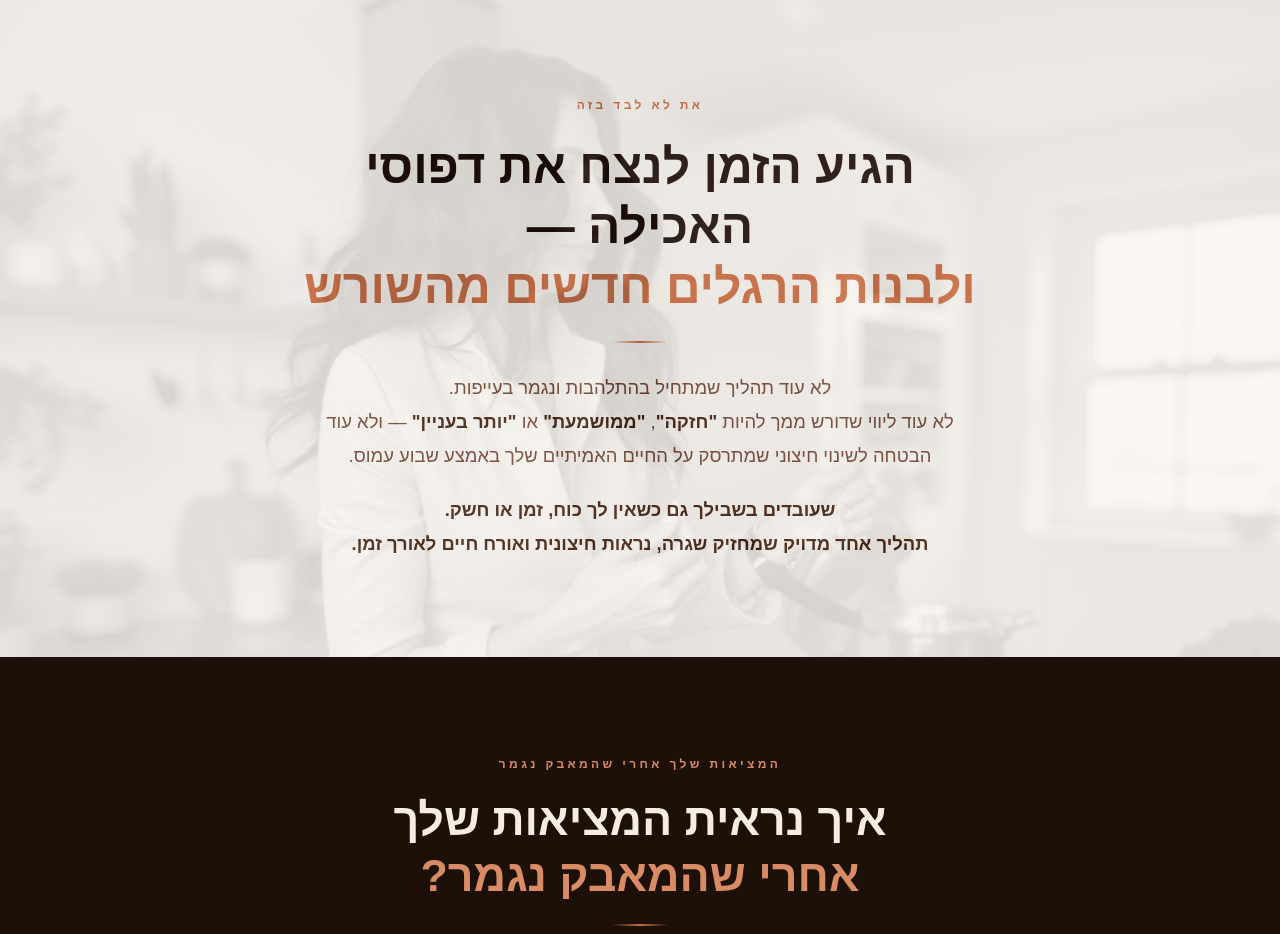
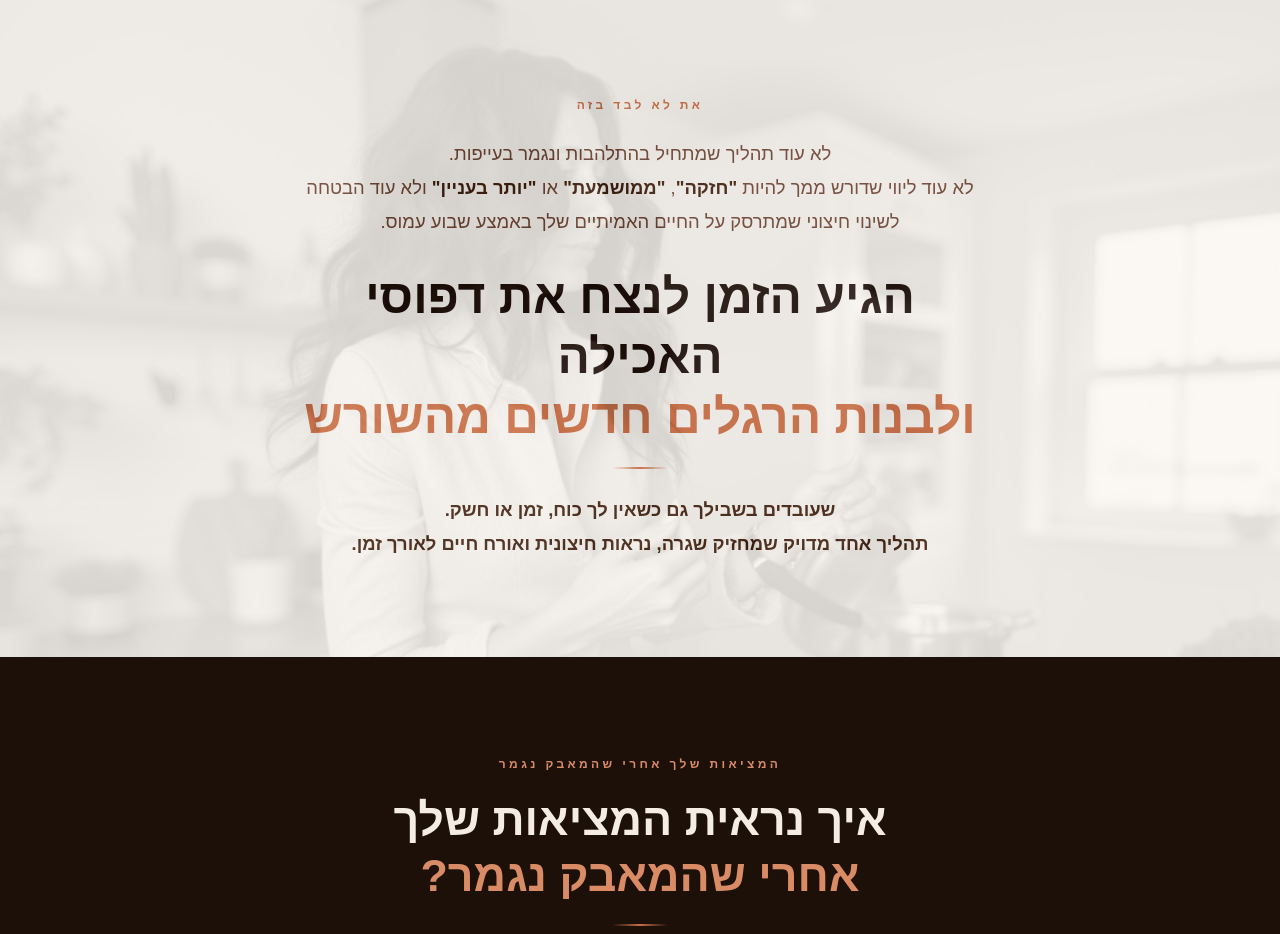
Before and after one commit to shenhav1985-netizen/floweat-landing, a Next.js app: page / in a window 1280 px wide. Shown: the part 840-1774 px from the top of the page. Built offline with nearby package versions, Linux system fonts and the light colour scheme.

Commit message:
reorder PainSection: body text before headline per copy order

```diff
--- a/app/components/PainSection.tsx
+++ b/app/components/PainSection.tsx
@@ -44,15 +44,32 @@ export default function PainSection() {
           את לא לבד בזה
         </motion.p>
 
+        {/* Body — appears first per copy order */}
+        <motion.p {...fadeUp(0.1)} style={{
+          fontSize: 'clamp(1rem, 2.2vw, 1.15rem)',
+          color: 'var(--text-medium)',
+          lineHeight: 1.85,
+          marginBottom: 28,
+        }}>
+          לא עוד תהליך שמתחיל בהתלהבות ונגמר בעייפות.
+          <br />
+          לא עוד ליווי שדורש ממך להיות{' '}
+          <strong style={{ color: 'var(--text-brown)' }}>"חזקה"</strong>,{' '}
+          <strong style={{ color: 'var(--text-brown)' }}>"ממושמעת"</strong>
+          {' '}או{' '}
+          <strong style={{ color: 'var(--text-brown)' }}>"יותר בעניין"</strong>
+          {' '}ולא עוד הבטחה לשינוי חיצוני שמתרסק על החיים האמיתיים שלך באמצע שבוע עמוס.
+        </motion.p>
+
         {/* Main headline */}
-        <motion.h2 {...fadeUp(0.1)} style={{
+        <motion.h2 {...fadeUp(0.22)} style={{
           fontSize: 'clamp(1.9rem, 5vw, 3rem)',
           fontWeight: 900,
           color: 'var(--text-dark)',
           lineHeight: 1.25,
-          marginBottom: 24,
+          marginBottom: 20,
         }}>
-          הגיע הזמן לנצח את דפוסי האכילה —
+          הגיע הזמן לנצח את דפוסי האכילה
           <br />
           <span style={{ color: 'var(--copper)' }}>ולבנות הרגלים חדשים מהשורש</span>
         </motion.h2>
@@ -62,27 +79,10 @@ export default function PainSection() {
           initial={{ scaleX: 0 }}
           whileInView={{ scaleX: 1 }}
           viewport={{ once: true }}
-          transition={{ duration: 0.8, delay: 0.2 }}
+          transition={{ duration: 0.8, delay: 0.3 }}
           className="copper-divider"
-          style={{ marginBottom: 28 }}
+          style={{ marginBottom: 24 }}
         />
-
-        {/* Body */}
-        <motion.p {...fadeUp(0.3)} style={{
-          fontSize: 'clamp(1rem, 2.2vw, 1.15rem)',
-          color: 'var(--text-medium)',
-          lineHeight: 1.85,
-          marginBottom: 20,
-        }}>
-          לא עוד תהליך שמתחיל בהתלהבות ונגמר בעייפות.
-          <br />
-          לא עוד ליווי שדורש ממך להיות{' '}
-          <strong style={{ color: 'var(--text-brown)' }}>"חזקה"</strong>,{' '}
-          <strong style={{ color: 'var(--text-brown)' }}>"ממושמעת"</strong>
-          {' '}או{' '}
-          <strong style={{ color: 'var(--text-brown)' }}>"יותר בעניין"</strong>
-          {' '}— ולא עוד הבטחה לשינוי חיצוני שמתרסק על החיים האמיתיים שלך באמצע שבוע עמוס.
-        </motion.p>
 
         <motion.p {...fadeUp(0.42)} style={{
           fontSize: 'clamp(1rem, 2.2vw, 1.15rem)',
```
